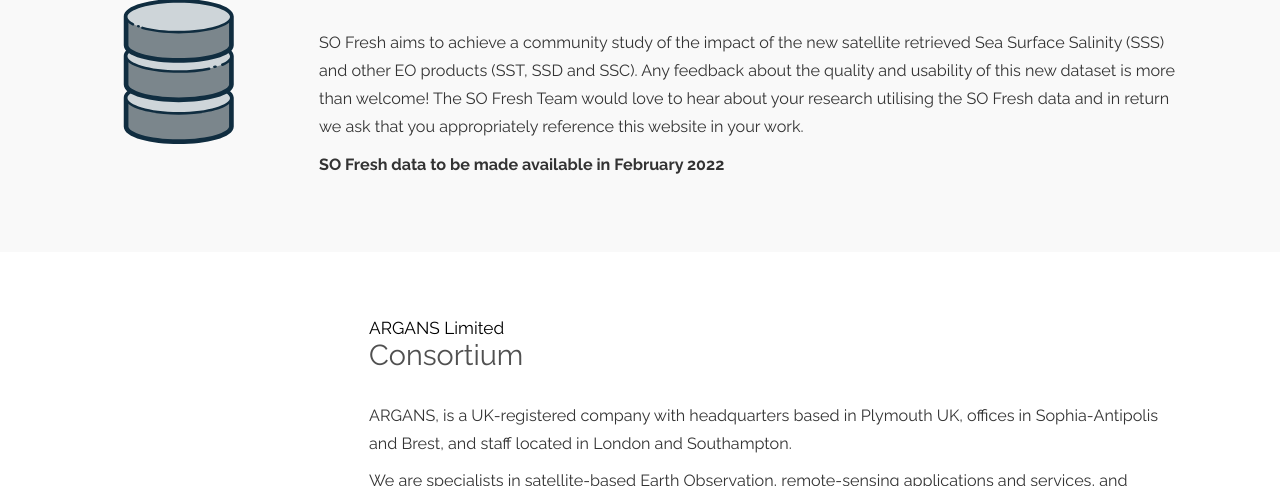
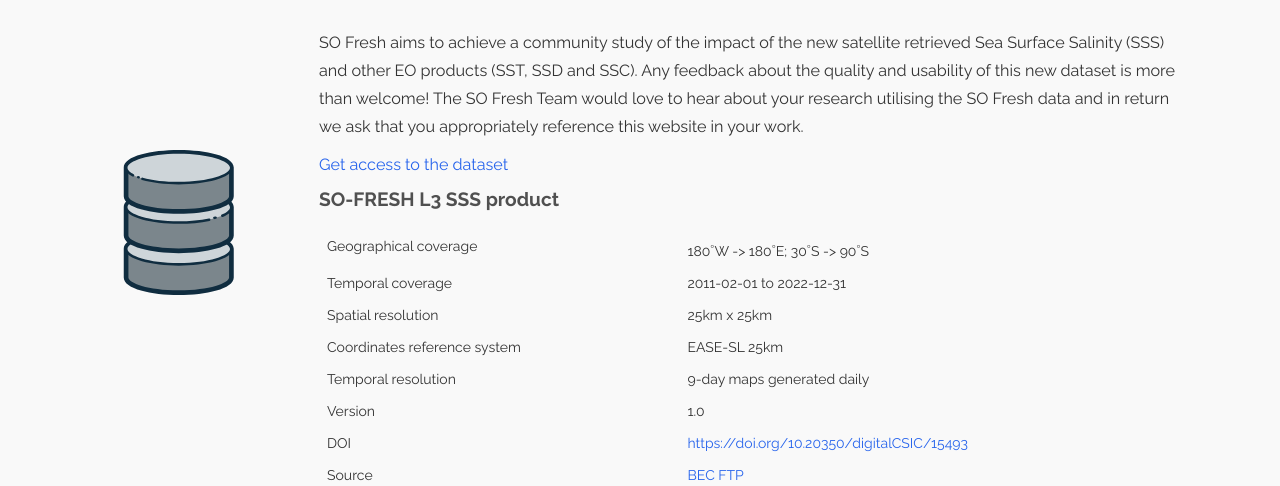
Before and after one commit to ARGANS/WEB-SOFRESH, a plain HTML site: page index.html in a window 1280 px wide. Shown: the part 2936-3422 px from the top of the page. Drawn offline with Linux system fonts and the light colour scheme.

Commit message:
add a product description

```diff
--- a/index.html
+++ b/index.html
@@ -582,7 +582,44 @@
             <div class="flex-size-fill">
               <h3>Data Access</h3>
               <p>SO Fresh aims to achieve a community study of the impact of the new satellite retrieved Sea Surface Salinity (SSS) and other EO products (SST, SSD and SSC). Any feedback about the quality and usability of this new dataset is more than welcome! The SO Fresh Team would love to hear about your research utilising the SO Fresh data and in return we ask that you appropriately reference this website in your work.</p>
-              <p><strong>SO Fresh data to be made available in February 2022</strong></p>
+              <p><a href="https://bec.icm.csic.es/bec-ftp-service/">Get access to the dataset</a></p>
+              <h4>SO-FRESH L3 SSS product</h4>
+              <table style="font-size: 0.875rem;line-height: 1rem;">
+                <tbody>
+                  <tr>
+                    <td>Geographical coverage</td>
+                    <td>180<sup>◦</sup>W -> 180<sup>◦</sup>E; 30<sup>◦</sup>S -> 90<sup>◦</sup>S</td>
+                  </tr>
+                  <tr>
+                    <td>Temporal coverage</td>
+                    <td>2011-02-01 to 2022-12-31</td>
+                  </tr>
+                  <tr>
+                    <td>Spatial resolution</td>
+                    <td>25km x 25km</td>
+                  </tr>
+                  <tr>
+                    <td>Coordinates reference system</td>
+                    <td>EASE-SL 25km</td>
+                  </tr>
+                  <tr>
+                    <td>Temporal resolution</td>
+                    <td>9-day maps generated daily</td>
+                  </tr>
+                  <tr>
+                    <td>Version</td>
+                    <td>1.0</td>
+                  </tr>
+                  <tr>
+                    <td>DOI</td>
+                    <td><a href="https://doi.org/10.20350/digitalCSIC/15493" target="_blank">https://doi.org/10.20350/digitalCSIC/15493</a></td>
+                  </tr>
+                  <tr>
+                    <td>Source</td>
+                    <td><a href="https://bec.icm.csic.es/bec-ftp-service/">BEC FTP</a></td>
+                  </tr>
+                </tbody>
+              </table>
             </div>
           </div>
         </div>
@@ -635,6 +672,10 @@
         <div class="bcontainer">
           <h3 data-subtitle="SO Fresh">Documentation</h3>
           <p>A complete and official documentation is available at this <a href="https://argans.sharepoint.com/sites/Antarctic/Shared%20Documents/Public/Documentation" target="_blank">link</a>.</p>
+
+          <ul class="bflex-row links-of-interest" id="usr">
+            <li><a href="/files/SOFresh_D3.2_PUG_v2r1[1]_signed.pdf" target="_blank"><span>Product User Guide</span></a></li>
+          </ul>
         </div>
       </section>
 
@@ -645,7 +686,7 @@
           <h3 data-subtitle="SO Fresh">Links of interest</h3>
 
           <ul class="bflex-row links-of-interest" id="usr">
-            <li><a class="" href="http://balticsalinity.argans.co.uk/" target="_blank"><span>Baltic Salinity Website</span></a></li>
+            <li><a href="http://balticsalinity.argans.co.uk/" target="_blank"><span>Baltic Salinity Website</span></a></li>
             <li><a href="http://cci.esa.int/salinity" target="_blank"><span>Climate Change Initiative Sea Surface Salinity</span></a></li>
             <li><a href="https://smos.argans.co.uk" target="_blank"><span>SMOS L2OS</span></a></li>
             <li><a href="https://www.smos-pimep.org" target="_blank"><span>Pilot Mission Exploitation Platform (PIMEP)</span></a></li>
```
Also changed, not shown: 1 other file.
